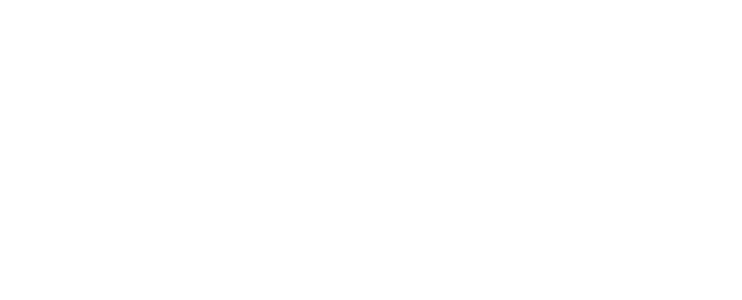
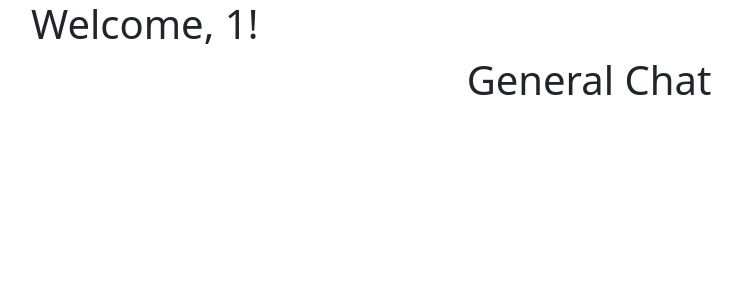
Before and after one commit to unknnow/realtime-chat-mqtt, a Vue app: page /general-chat/1 in a window 1280 px wide. Before the commit this address had no page. Shown: the top 300 px of the page, without its empty margins (51-793 px from the left). Built offline with nearby package versions, Linux system fonts and the light colour scheme.

Commit message:
Update ChatChannel / PrivateChat / GeneralChat / Routeur

```diff
--- a/src/components/ChatChannel.vue
+++ b/src/components/ChatChannel.vue
@@ -1,13 +1,24 @@
 <template>
-  <div></div>
+    <div class="chat-channel">
+        <!-- Affichez les messages du canal ici -->
+        <!-- Formulaire pour envoyer un nouveau message -->
+    </div>
 </template>
 
 <script>
 export default {
-    name: "ChatChannel"
-}
+    name: "ChatChannel",
+    data() {
+        return {
+            // données pour les messages et l'envoi de messages
+        };
+    },
+    methods: {
+        // méthodes pour gérer l'affichage et l'envoi de messages
+    },
+};
 </script>
 
 <style scoped>
-
+/* Styles pour le composant du canal de discussion */
 </style>
--- a/src/components/GeneralChat.vue
+++ b/src/components/GeneralChat.vue
@@ -1,21 +1,26 @@
 <template>
-    <div>
+    <div class="general-chat container">
         <h1>Welcome, {{ username }}!</h1>
-        <!-- Le reste de votre code de chat général -->
+        <h1 class="text-center">General Chat</h1>
+        <ChatChannel />
     </div>
 </template>
 
 <script>
+import ChatChannel from "@/components/ChatChannel.vue";
+
 export default {
     name: "GeneralChat",
     props: ['username'],
-    data() {
-        return {
-            zzz: "",
-        };
+    components: {
+        ChatChannel,
     },
     mounted() {
         console.log(this.username);
     },
 };
 </script>
+
+<style scoped>
+/* Styles pour le chat général */
+</style>
--- a/src/components/PrivateChat.vue
+++ b/src/components/PrivateChat.vue
@@ -1,13 +1,24 @@
 <template>
-  <div></div>
+    <div class="private-chat">
+        <!-- Affichez les messages privés ici -->
+        <!-- Formulaire pour envoyer un nouveau message privé -->
+    </div>
 </template>
 
 <script>
 export default {
-    name: "PrivateChat"
-}
+    name: "PrivateChat",
+    data() {
+        return {
+            // données pour les messages privés et l'envoi de messages privés
+        };
+    },
+    methods: {
+        // méthodes pour gérer l'affichage et l'envoi de messages privés
+    },
+};
 </script>
 
 <style scoped>
-
+/* Styles pour le composant de chat privé */
 </style>
```
Also changed, not shown: src/router/index.js (+6 -6 lines).
